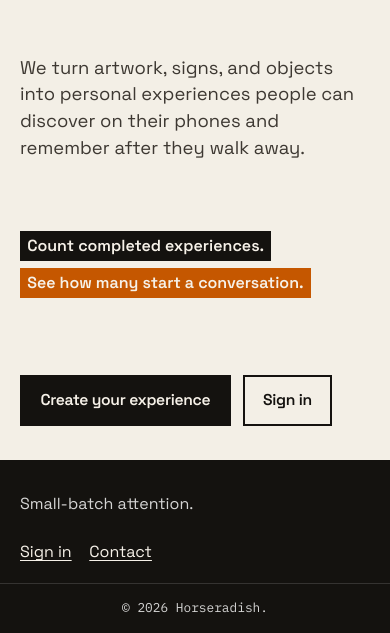
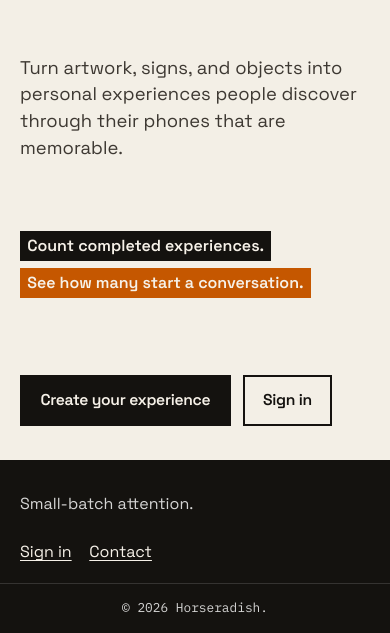
Before and after one commit to rleibovitch/horseradish3, a plain HTML site: page index.html in a window 390 px wide. Shown: the part 211-844 px from the top of the page. Drawn offline with Linux system fonts and the light colour scheme; no server answers.

Commit message:
Say the homepage line as a direct invitation.
Turn artwork, signs, and objects into personal experiences people discover through their phones that are memorable.

Co-authored-by: Cursor <cursoragent@cursor.com>

```diff
--- a/index.html
+++ b/index.html
@@ -13,7 +13,7 @@
         })();
     </script>
     <title>Horseradish | Small-batch attention</title>
-    <meta name="description" content="We turn artwork, signs, and objects into personal experiences people can discover on their phones and remember after they walk away.">
+    <meta name="description" content="Turn artwork, signs, and objects into personal experiences people discover through their phones that are memorable.">
     <link rel="icon" type="image/png" href="favicon.png">
     <link rel="shortcut icon" type="image/png" href="favicon.png">
     <link rel="stylesheet" href="styles.css?v=artistic-title-20261123">
@@ -47,7 +47,7 @@
             <video class="home-hover-video" id="home-create-video" src="create.mp4" muted playsinline loop preload="auto"></video>
             <div class="home-copy">
                 <h1 class="home-title"><span class="home-create"><span class="home-batch">Small-batch</span><span class="home-attention">attention.</span></span></h1>
-                <p class="home-lede">We turn artwork, signs, and objects into personal experiences people can discover on their phones and remember after they walk away.</p>
+                <p class="home-lede">Turn artwork, signs, and objects into personal experiences people discover through their phones that are memorable.</p>
                 <p class="home-metric"><span>Count completed experiences.</span><span>See how many start a conversation.</span></p>
                 <div class="home-actions">
                     <a class="home-cta" href="lab.html?create=1">Create your experience</a>
```
